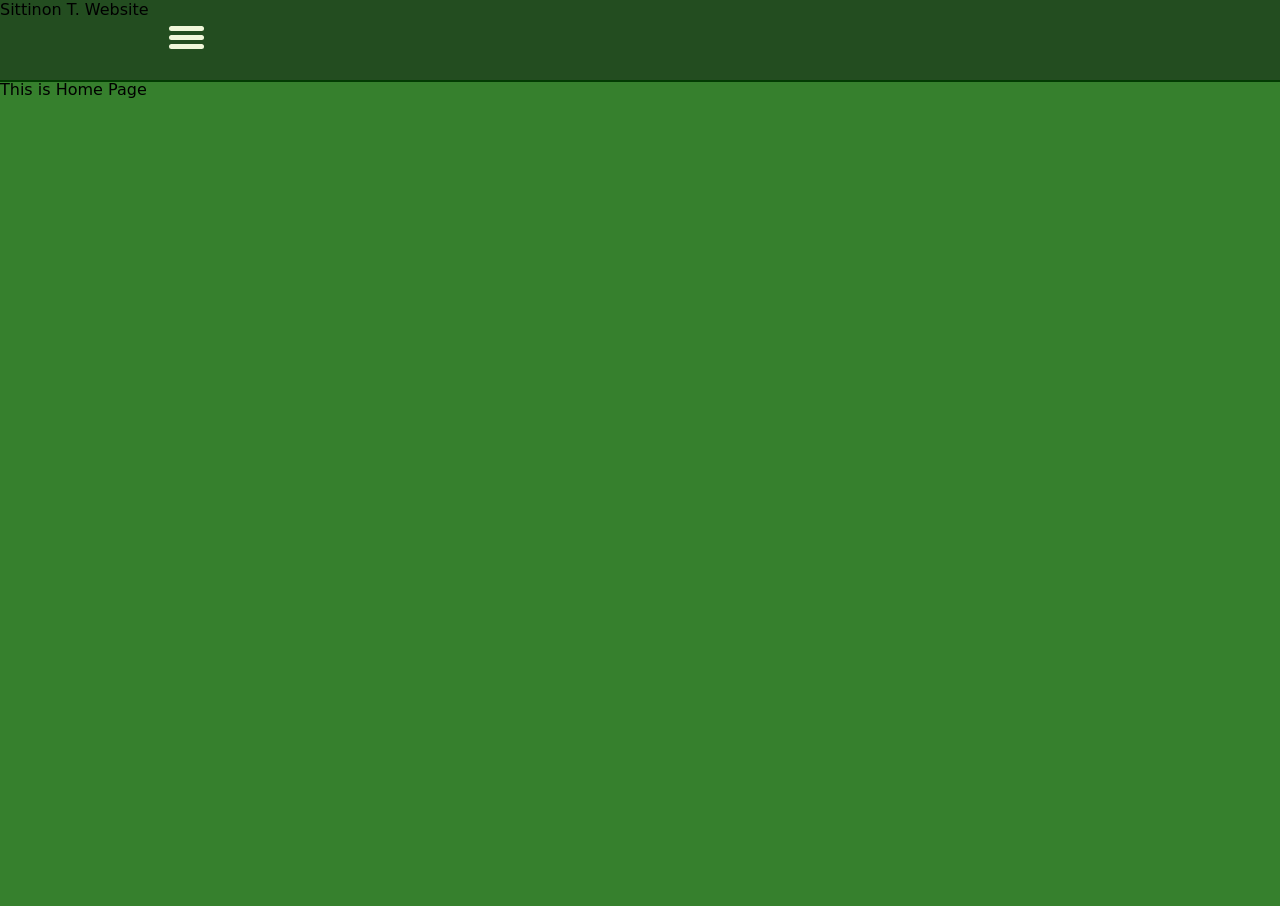
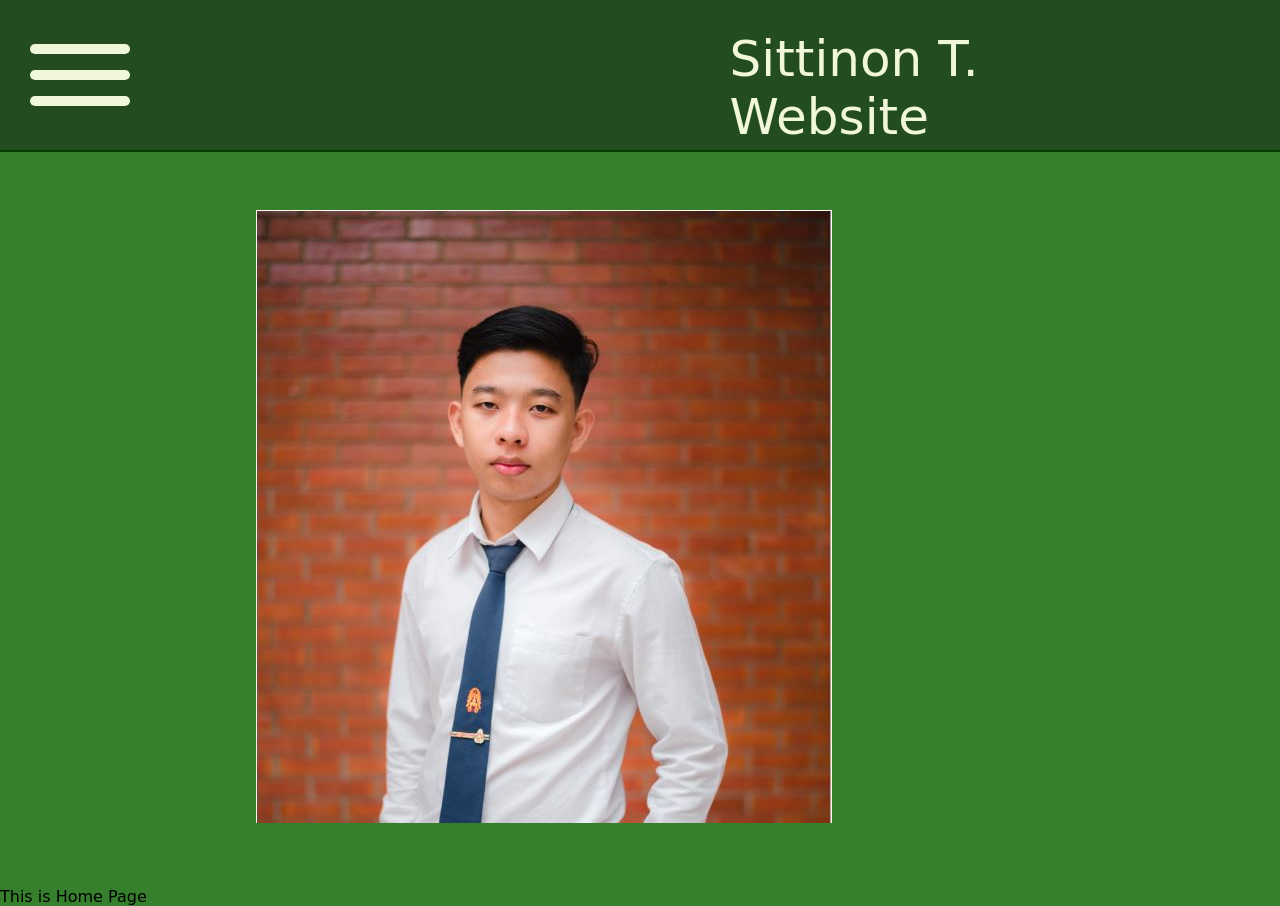
Before and after one commit to iomxin/PWP, a plain HTML site: page home.html in a window 1280 px wide. Before the commit the page ends 800 px from the top, so only its background shows below. Drawn offline with Linux system fonts and the light colour scheme; a web font is replaced by a local one.

Commit message:
Change latest file.

```diff
--- a/css/home.css
+++ b/css/nav.css
@@ -21,61 +21,78 @@ main{
 a{
     color:#F0F7DA ;
 }
-#menu{
-    width: 35px;
-    height: 30px;
-    margin: 30px 0px 20px 20px;
-    cursor: pointer;
-}
 #menu-bar{
-    display: flex;
     box-shadow: 0px 2px 0px rgb(3, 59, 3);
     transition: 2s ;
 }
+#menu{
+    display: flex;
+    height: 150px;
+}
+#label{
+    width: 400px;
+    margin: 30px 0px;
+    position: absolute;
+    left: 57%;
+    font-size: 50px;
+    color: #F0F7DA;
+}
 .bur{
-    height: 5px;
-    width: 100%;
+    height: 10px;
+    width: 100px;
     display: block;
-    border-radius: 5px;
+    border-radius: 50px;
     background-color: #F0F7DA;
 }
 #bur1{
-    transform: translateY(-4px);
+    transform: translateY(-16px);
     transition: 0.5s;
 }
 #bur2{
     transition: 0.5s;
 }
 #bur3{
-    transform: translateY(4px);
+    transform: translateY(16px);
     transition: 0.5s;
 }
-li{
-    box-shadow: black;
-}
+
 .nav li a {
     color: #F0F7DA;
     text-decoration: none;
+    font-size: 50px;
+
 }
 .nav li{
     list-style: none;
-    padding: 16px 0px;
+    padding: 20px 0px;
+    text-align: center;
 }
 .nav{
     padding: 0px;
-    margin: 0px px;
-    transition: 10s ease;
+    margin: 0px 0px;
+    transform: 10s ease;
     display: none;
 }
 .change{
     display: block;
 }
 .change #bur1{
-    transform: translateY(4px) rotateZ(-135deg);
+    transform: translateY(8px) rotateZ(-135deg);
 }
 .change #bur3{
-    transform: translateY(-6px) rotate(135deg);
+    transform: translateY(-12px) rotate(135deg);
 }
 .change #bur2{
     opacity: 0;
 }
+#navbutton{
+    width: 100px;
+    height: 100%;
+    margin: 60px 0px 20px 30px;
+    cursor: pointer;
+}
+
+#myprofile{
+    display: block;
+    margin: 60px 20%;
+}
--- a/home.html
+++ b/home.html
@@ -2,18 +2,20 @@
 <html lang='en'>
     <head>
         <meta charset = 'utf-8'>
-        <link rel='stylesheet' href='css/home.css'>
+        <link rel='stylesheet' href='css/nav.css'>
         <link href="https://fonts.googleapis.com/css2?family=Baloo+Bhaina+2&display=swap" rel="stylesheet">
         <title>Sittinon T. - Personal Website</title>
     </head>
     <body>
         <header>
             <div id = 'menu-bar'>
-                <div class='sitename'>Sittinon T. Website</div>
-                <div id = 'menu' onclick = 'onClickMenu()'>
-                    <div id='bur1' class='bur'></div>
-                    <div id='bur2' class='bur'></div>
-                    <div id='bur3' class='bur'></div>
+                <div id = 'menu'>
+                    <div id='navbutton' onclick = 'onClickMenu()'>
+                        <div id='bur1' class='bur'></div>
+                        <div id='bur2' class='bur'></div>
+                        <div id='bur3' class='bur'></div>
+                    </div>
+                    <div id='label'>Sittinon T. Website</div>
                 </div>
                 <ul class='nav' id='nav'>
                     <li><a href='home.html'>Home</a></li>
@@ -23,7 +25,11 @@
             </div>
         </header>
         <main>
+            <div id='myprofile'>
+                <img src="image/aomsin.JPG">
+            </div>
             <div>This is Home Page</div>
+
         </main>
         <script src='../js/nav.js'></script>
     </body>
--- a/js/nav.js
+++ b/js/nav.js
@@ -1,4 +1,4 @@
 function onClickMenu(){
-    document.getElementById('menu').classList.toggle('change');
+    document.getElementById('navbutton').classList.toggle('change');
     document.getElementById('nav').classList.toggle('change');
 }
```
Also changed, not shown: about.html (+23 -1 lines), minigame.html (+26 -1 lines), image/aomsin.JPG (added).
